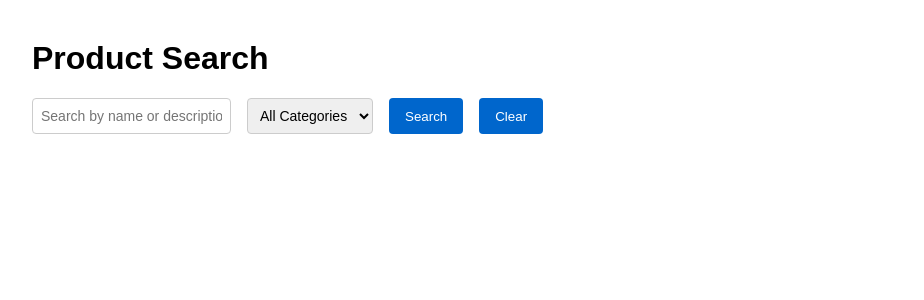
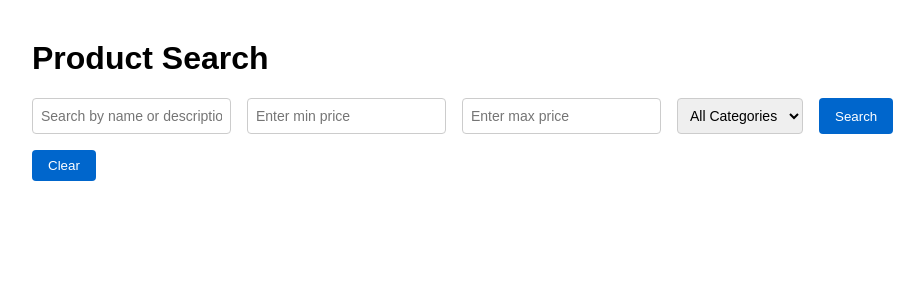
Before and after one commit to rishabh2727/Django_sample_project, a Django app: page / in a window 1280 px wide. Shown: the top 300 px of the page, without its empty margins (158-1082 px from the left). Run offline with Django 4.2, Linux system fonts and the light colour scheme; data that the repository does not hold is empty.

Commit message:
trying on more functionality

```diff
--- a/products/models.py
+++ b/products/models.py
@@ -30,6 +30,11 @@ class Product(models.Model):
     description = models.TextField(blank=True, null=True)
     category = models.ForeignKey(Category, related_name='products', on_delete=models.CASCADE)
     tags = models.ManyToManyField(Tag, related_name='products', blank=True)
+    # every product has a stock level,will be a number, default = 0
+    stock = models.IntegerField(default = 0)
+    sku = models.CharField(unique=True, max_length=50, blank=True, null=True)
+    created_at = models.DateTimeField(auto_now_add=True)
+    updated_at = models.DateTimeField(auto_now=True)
 
     def __str__(self):
         return self.name
--- a/products/serializers.py
+++ b/products/serializers.py
@@ -20,6 +20,9 @@ class ProductSerializer(serializers.ModelSerializer):
     category = CategorySerializer(read_only=True)
     tags = TagSerializer(many=True, read_only=True)
 
+
+
     class Meta:
         model = Product
-        fields = ['id', 'name', 'price', 'description', 'category', 'tags']
+        fields = ['id', 'name', 'price', 'description', 'category','created_at', 'updated_at', 'tags', 'stock', 'sku']
+        read_only_fields = ['created_at', 'updated_at']
--- a/products/templates/products/index.html
+++ b/products/templates/products/index.html
@@ -31,10 +31,16 @@
             placeholder="Search by name or description..."
         />
 
+         <!--price filtering option-->
+         <input type = "number", id = "min_price", placeholder= "Enter min price"/>
+         <input type = "number", id="max_price", placeholder= "Enter max price"/>
+
+
         <!-- Category Dropdown -->
         <select id="category-select">
             <option value="">All Categories</option>
         </select>
+
 
         <button onclick="applyFilters()">Search</button>
         <button onclick="clearFilters()">Clear</button>
@@ -58,7 +64,7 @@
             loadProducts();
         });
 
-        // xsLoad Categories into Dropdown
+        // xsLoad Categories into Dropdown,
         async function loadCategories() {
             const response = await fetch('/api/categories/');
             const data = await response.json();
@@ -90,16 +96,22 @@
         }
 
         // Build URL and Load Products
-        async function loadProducts(search = '', category = '', tags = []) {
+        async function loadProducts(search = '', category = '', tags = [], min_price='',max_price='') {
             // Build the URL with query parameters
             let url = '/api/products/?';
+
+            // backticks helps us to embed the variable insdie the string
+            // so here search, category, even the min-price and others are glued to the url
 
             if (search) url += `search=${search}&`;
             if (category) url += `category=${category}&`;
             tags.forEach(tag => url += `tags=${tag}&`);
+            if (min_price) url += `min_price=${min_price}&`;
+            if (max_price) url += `max_price=${max_price}&`;
 
             const response = await fetch(url);
             const data = await response.json();
+            console.log(data)
 
             displayProducts(data);
         }
@@ -137,8 +149,10 @@
             const category = document.getElementById('category-select').value;
             const tags = [...document.querySelectorAll('.tag-check:checked')]
                 .map(checkbox => checkbox.value);
+            const min_price = document.getElementById('min_price').value
+            const max_price = document.getElementById('max_price').value
 
-            loadProducts(search, category, tags);
+            loadProducts(search, category, tags,min_price,max_price);
         }
 
         // Clear All Filters
@@ -147,6 +161,8 @@
             document.getElementById('category-select').value = '';
             document.querySelectorAll('.tag-check:checked')
                 .forEach(checkbox => checkbox.checked = false);
+            document.getElementById('min_price').value='';
+            document.getElementById('max_price').value='';
 
             loadProducts();
         }
--- a/products/urls.py
+++ b/products/urls.py
@@ -1,5 +1,5 @@
 from django.urls import path
-from .views import ProductListView, CategoryListView, TagListView, index
+from .views import ProductListView, CategoryListView, TagListView, ProductDetailView,product_detail,ProductNewView,index
 
 # URL patterns for the products app
 # these are included in the main market/urls.py with an empty prefix
@@ -15,4 +15,7 @@ urlpatterns = [
     path('api/products/', ProductListView.as_view(), name='product-list'),
     path('api/categories/', CategoryListView.as_view(), name='category-list'),
     path('api/tags/', TagListView.as_view(), name='tag-list'),
+    path('api/products/<int:pk>/', ProductDetailView.as_view(), name= 'single-product'),
+    path('api/products/<int:pk>/', product_detail, name = 'product-detail'),
+    path('api/products/create', ProductNewView.as_view(), name= 'create-product')
 ]
--- a/products/views.py
+++ b/products/views.py
@@ -1,5 +1,8 @@
 from django.shortcuts import render
-from rest_framework.generics import ListAPIView
+from rest_framework.generics import ListAPIView, RetrieveAPIView, CreateAPIView
+from rest_framework.decorators import api_view
+from rest_framework.response import Response
+from rest_framework import status
 from .models import Product, Category, Tag
 from .serializers import ProductSerializer, CategorySerializer, TagSerializer
 
@@ -18,7 +21,7 @@ class CategoryListView(ListAPIView):
     queryset = Category.objects.all()
     serializer_class = CategorySerializer
 
-# no custom logic is required. return JSON.
+# no custom logic is required. return JSON
 
 class TagListView(ListAPIView):
     queryset = Tag.objects.all()
@@ -44,6 +47,8 @@ class ProductListView(ListAPIView):
         search = self.request.query_params.get('search', None)
         category = self.request.query_params.get('category', None)
         tags = self.request.query_params.getlist('tags', None)
+        min_price = self.request.query_params.get('min_price', None)
+        max_price = self.request.query_params.get('max_price', None)
 
         #  filter products where the name or description contains the search word.
         # icontains means case insensitive so 'Keyboard' and 'keyboard' both match
@@ -56,9 +61,13 @@ class ProductListView(ListAPIView):
             ) | queryset.filter(
                 category__name__icontains=search
             )
+# field__lookup
+# relation__field
+# relation__field__lookup
 
         # user selected a category from the dropdown.
         # filter products that belong to the category that user selected.
+        # the double underscore is django's way of going deeper into the related model
         if category:
             queryset = queryset.filter(category__id=category)
 
@@ -68,4 +77,81 @@ class ProductListView(ListAPIView):
         if tags:
             queryset = queryset.filter(tags__id__in=tags).distinct()
 
+        # how we have to basically run the query where price is greater than equal to
+        # that would translate to, price__gte
+        # price is the field on the Products model, and we use a lookup called gte
+        # that becomes price__gte
+        if min_price:
+            queryset = queryset.filter(price__gte=min_price)
+
+        if max_price:
+            queryset = queryset.filter(price__lte=max_price)
+
+
         return queryset.order_by('name')
+
+# we use this view to just get one single product from the database. The user will input
+# the id in the url, and drf automatically gets the id from there and filters the results
+# we do not need to override the get_queryset()
+class ProductDetailView(RetrieveAPIView):
+    queryset = Product.objects.all().select_related('category').prefetch_related('tags')
+    serializer_class = ProductSerializer
+
+
+# same thing implemented in function based views:
+
+# logic:
+#     thinking process:
+
+# have an api decorator, or otherwise check inside the function, it is a get request,
+# so request.method should be equal to GET,
+# otherwise we do not allow any other methods, and give error, with status code 405.
+
+# next: we should have proper error handling, so we dont end up returning a server error.
+# we have a try, except block for function based views in most of rhe cases.
+
+# then the data is passed as a parameter to the serializer, and we return the response
+@api_view(['GET'])
+def product_detail(request, pk):
+    try:
+        product = Product.objects.select_related('category').prefetch_related('tags').get(pk=pk)
+    except Product.DoesNotExist:
+        return Response({"detail": "product does not exist"}, status=status.HTTP_404_NOT_FOUND)
+
+    serializer = ProductSerializer(product)
+    return Response(serializer.data)
+
+
+
+# CreateAPIView handles POST requests. When data comes in, DRF passes
+# it to the serializer which validates it — checking required fields exist,
+# relationships point to real objects, data types are correct.
+# If validation passes, the serializer saves it to the database
+# and returns the created object with a 201 status. If validation fails,
+# it returns the specific errors with a 400 status.
+# One thing I had to think about was the serializer design — for
+# reading I use nested serializers to return full category and tag objects.
+# But for writing I need separate fields that accept IDs —
+# so I added write_only fields that map to the same model fields
+# using the source parameter."
+
+
+
+class ProductNewView(CreateAPIView):
+    queryset = Product.objects.all()
+    serializer_class = ProductSerializer
+
+# for function based views, we need to do many more steps, like
+# annotating the function with the api decorator,
+# pass the incoming data to the serializer, and specifically run if serializer.isvalid method
+# after that we save it to the database.
+# then do error handling, and return proper status codes, like 201 for created.
+
+@api_view(['POST'])
+def create_product(request):
+    serializer = ProductSerializer(data= request.data)
+    if serializer.is_valid():
+        serializer.save()
+        return Response(serializer.data, status = 201)
+
+    return Response(serializer.errors, status=400)
```
Also changed, not shown: products/migrations/0005_product_created_at_product_sku_product_stock_and_more.py (added).
